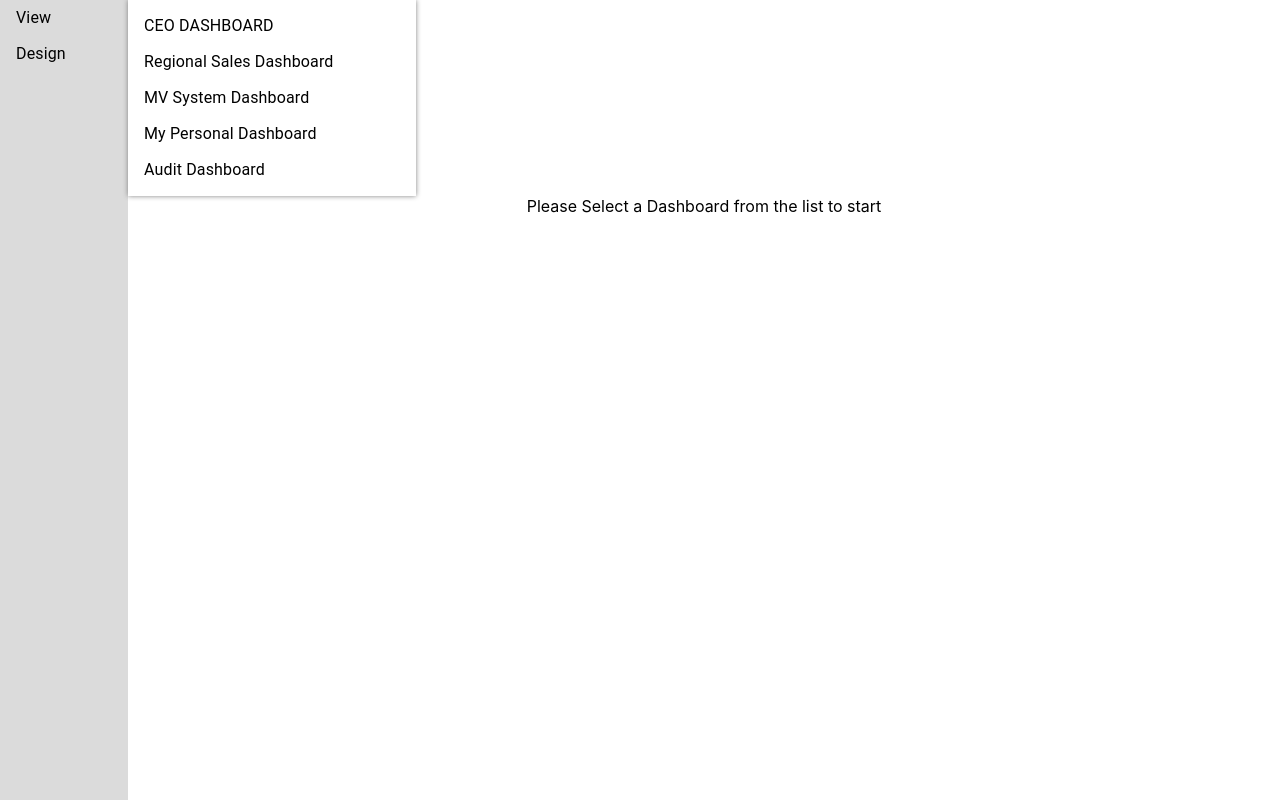
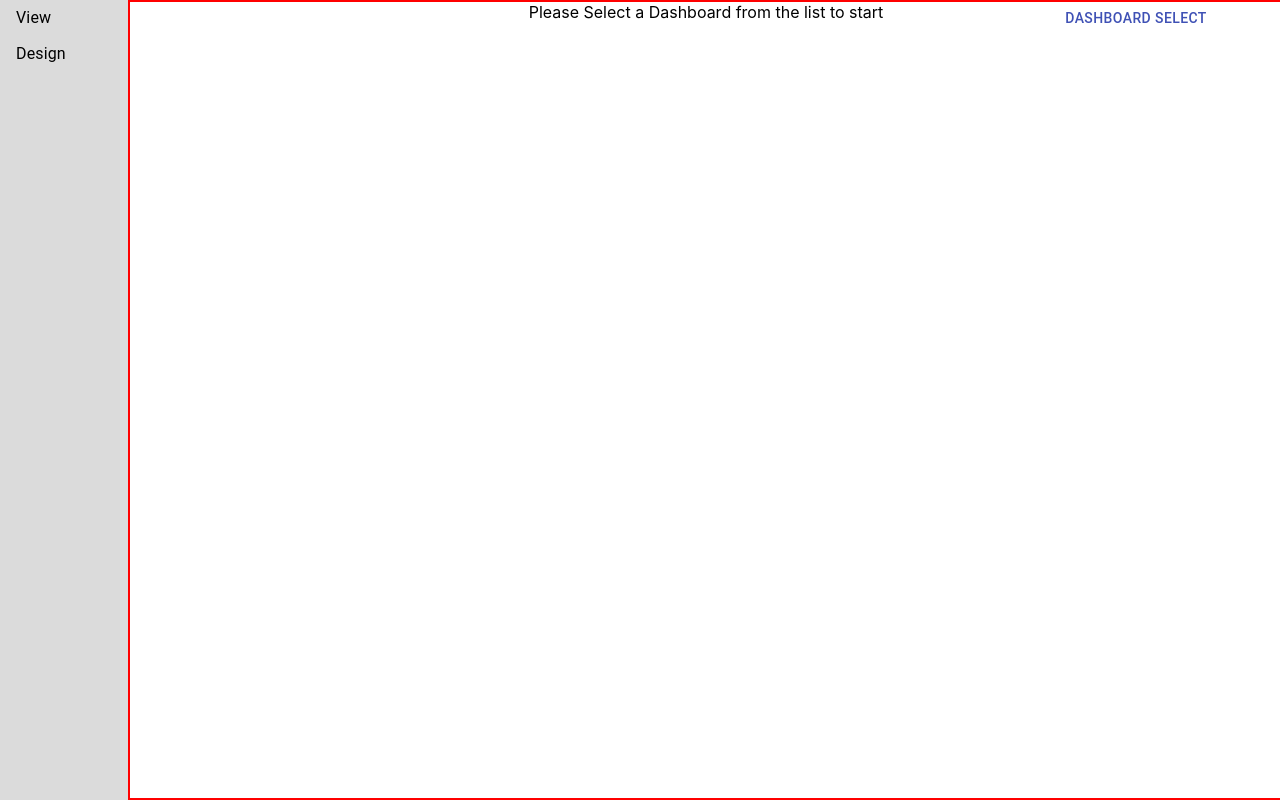
Before and after one commit to enewton3/charts-demo, a React (Create React App) app: page /view in a window 1280 px wide. Built offline with nearby package versions, Linux system fonts and the light colour scheme.

Commit message:
view grid and select menu

```diff
--- a/src/components/DashboardSelect.jsx
+++ b/src/components/DashboardSelect.jsx
@@ -3,7 +3,7 @@ import React from "react";
 
 const useStyles = makeStyles((theme) => ({
   menu: {
-    boxShadow: "0 0 5px grey",
+    // boxShadow: "0 0 5px grey",
     width: "100%",
   },
 }));
--- a/src/components/DataInput.jsx
+++ b/src/components/DataInput.jsx
@@ -3,7 +3,7 @@ import React from "react";
 
 export default function DataInput({ data, setData }) {
   const handleChange = (e) => {
-    const { name, value } = e.target;
+    const { value } = e.target;
     // setData((prev) => ({
     //   ...prev,
     //   [name]: value,
--- a/src/components/ViewDashboardGrid.jsx
+++ b/src/components/ViewDashboardGrid.jsx
@@ -34,6 +34,7 @@ export default function ViewDashboardGrid({ currentDashboard }) {
 
   const handleResize = () => {
     setResizeToggle((prev) => !prev);
+    console.log(resizeToggle);
   };
 
   const renderedComponents = currentDashboard.name ? (
--- a/src/screens/EditDashboard.jsx
+++ b/src/screens/EditDashboard.jsx
@@ -44,7 +44,7 @@ const useStyles = makeStyles((theme) => ({
 export default function EditDashboard(props) {
   const {
     dashboards,
-    setDashboards,
+    // setDashboards, use this later for creating new dasboards, and for managing adding new charts to dashboards state
     currentDashboard,
     handleDashboardSelect,
   } = props;
--- a/src/screens/ViewDashboard.jsx
+++ b/src/screens/ViewDashboard.jsx
@@ -1,5 +1,5 @@
-import React from "react";
-import { makeStyles } from "@material-ui/core";
+import React, { useState } from "react";
+import { Button, makeStyles, Menu } from "@material-ui/core";
 import DashboardSelect from "../components/DashboardSelect";
 import ViewDashboardGrid from "../components/ViewDashboardGrid";
 
@@ -14,6 +14,13 @@ const useStyles = makeStyles((theme) => ({
   },
   select: {
     width: "25%",
+    position: "absolute",
+    right: 0,
+  },
+  grid: {
+    border: "2px solid red",
+    width: "90vw",
+    height: "100vh",
   },
 }));
 
@@ -23,18 +30,42 @@ export default function ViewDashboard({
   handleDashboardSelect,
 }) {
   const classes = useStyles();
+  const [anchorEl, setAnchorEl] = useState(null);
+  const handleMenuClick = (e) => {
+    setAnchorEl(e.currentTarget);
+  };
+  const handleClose = () => {
+    setAnchorEl(null);
+  };
 
   return (
     <div className={classes.viewContainer}>
       <div className={classes.select}>
-        <DashboardSelect
-          dashboards={dashboards}
-          handleDashboardSelect={handleDashboardSelect}
-          currentDashboard={currentDashboard}
-        />
+        <Button
+          onClick={handleMenuClick}
+          aria-haspopup="true"
+          color="primary"
+          aria-controls="menu"
+        >
+          Dashboard Select
+        </Button>
+        <Menu
+          id="menu"
+          anchorEl={anchorEl}
+          onClose={handleClose}
+          keepMounted
+          open={Boolean(anchorEl)}
+          anchorOrigin={{ vertical: "bottom", horizontal: "" }}
+        >
+          <DashboardSelect
+            dashboards={dashboards}
+            handleDashboardSelect={handleDashboardSelect}
+            currentDashboard={currentDashboard}
+          />
+        </Menu>
       </div>
 
-      <div>
+      <div className={classes.grid}>
         <ViewDashboardGrid currentDashboard={currentDashboard} />
       </div>
     </div>
```
